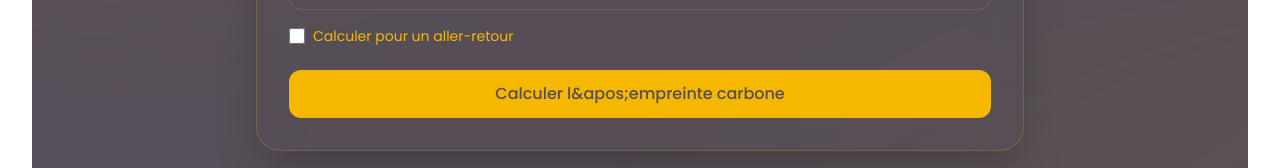
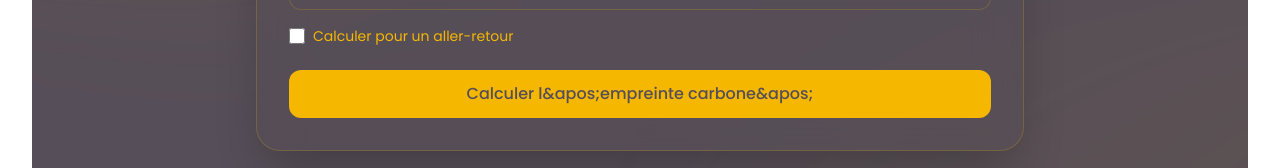
Before and after one commit to FCHDev/co2tripcalculator, a Next.js app: page / in a window 1280 px wide. Shown: the part 462-630 px from the top of the page. Built offline with nearby package versions, Linux system fonts and the light colour scheme.

Commit message:
patch 1.2

```diff
--- a/app/components/CarbonCalculator.tsx
+++ b/app/components/CarbonCalculator.tsx
@@ -257,7 +257,7 @@ export default function CarbonCalculator() {
                   </svg>
                   Calcul en cours...
                 </span>
-              ) : 'Calculer l&apos;empreinte carbone'}
+              ) : 'Calculer l&apos;empreinte carbone&apos;'}
             </button>
           </form>
 
@@ -545,8 +545,8 @@ export default function CarbonCalculator() {
                        !result.details.alternatives?.car?.available && (
                         <div className="text-center p-8 text-[#08A045] bg-[#08A045]/15 rounded-lg backdrop-blur-sm border border-[#08A045]/30 shadow-inner">
                           <span className="text-4xl block mb-4">🛫</span>
-                          <p className="font-medium text-lg mb-2">Aucune alternative terrestre n'est recommandée pour cette distance</p>
-                          <p className="text-[#08A045]/70">L'avion est le moyen de transport le plus adapté pour ce trajet</p>
+                          <p className="font-medium text-lg mb-2">Aucune alternative terrestre n&apos;est recommandée pour cette distance</p>
+                          <p className="text-[#08A045]/70">L&apos;avion est le moyen de transport le plus adapté pour ce trajet</p>
                         </div>
                       )}
                     </div>
```
